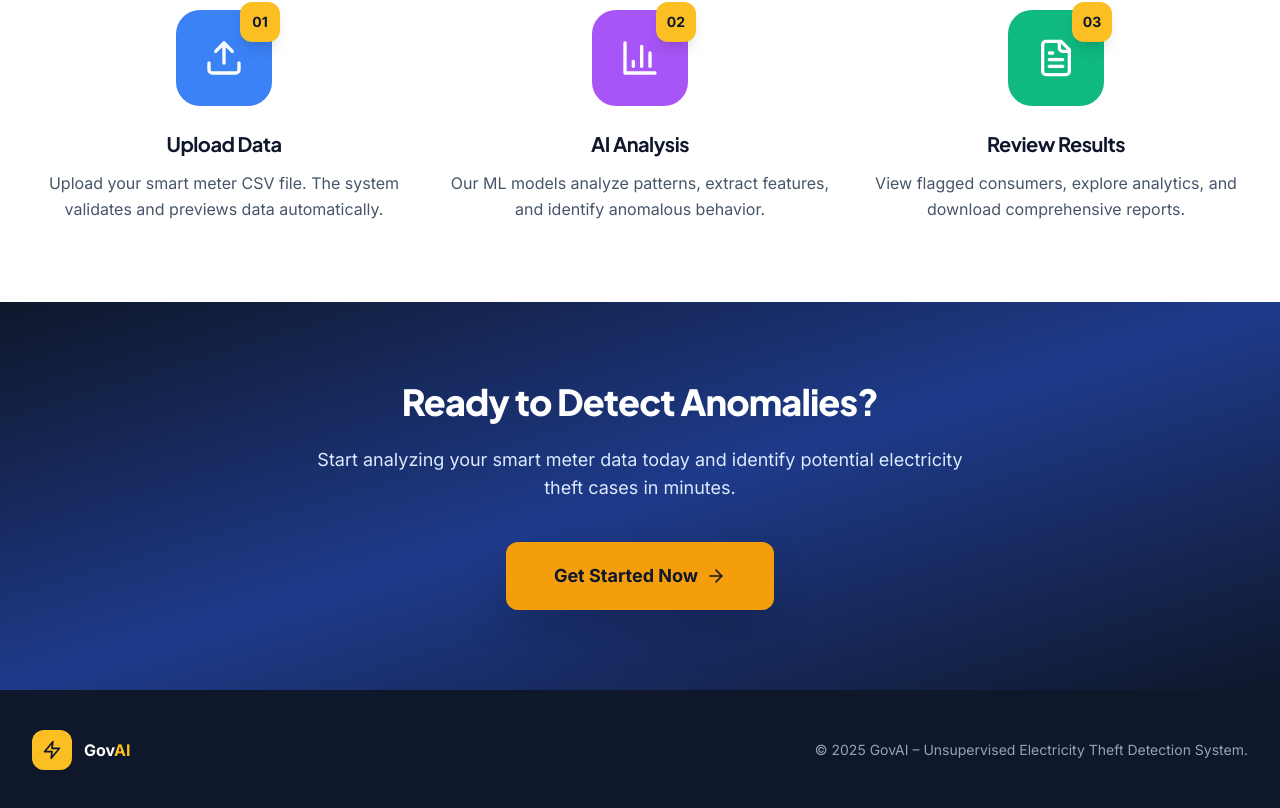
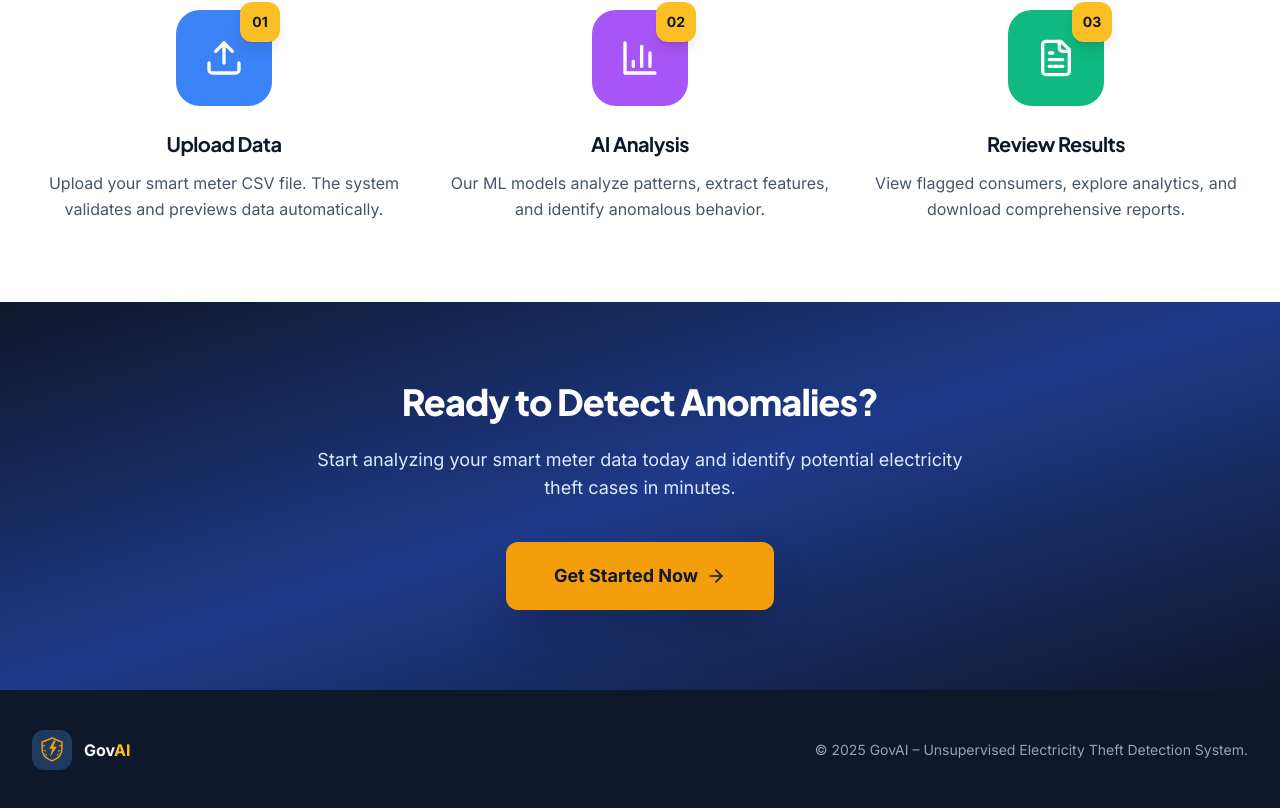
Before and after one commit to CodeXdhruv/gov_ai, a React (Vite) app: page / in a window 1280 px wide. Shown: the part 1917-2725 px from the top of the page. Built offline with nearby package versions, Linux system fonts and the light colour scheme; no server answers.

Commit message:
Updated logo in footer

```diff
--- a/src/pages/Home.tsx
+++ b/src/pages/Home.tsx
@@ -277,9 +277,7 @@ const Home = ({ setAnalysisResult, setIsAnalyzing }: HomeProps) => {
         <div className="max-w-7xl mx-auto px-4 sm:px-6 lg:px-8">
           <div className="flex flex-col md:flex-row items-center justify-between gap-4">
             <div className="flex items-center gap-3">
-              <div className="w-10 h-10 bg-amber-400 rounded-xl flex items-center justify-center">
-                <Zap className="w-5 h-5 text-slate-900" />
-              </div>
+              <img src="/favicon.svg" alt="GovAI Logo" className="w-10 h-10 rounded-xl" />
               <span className="font-bold text-white">Gov<span className="text-amber-400">AI</span></span>
             </div>
             <p className="text-sm text-center md:text-right">
```
